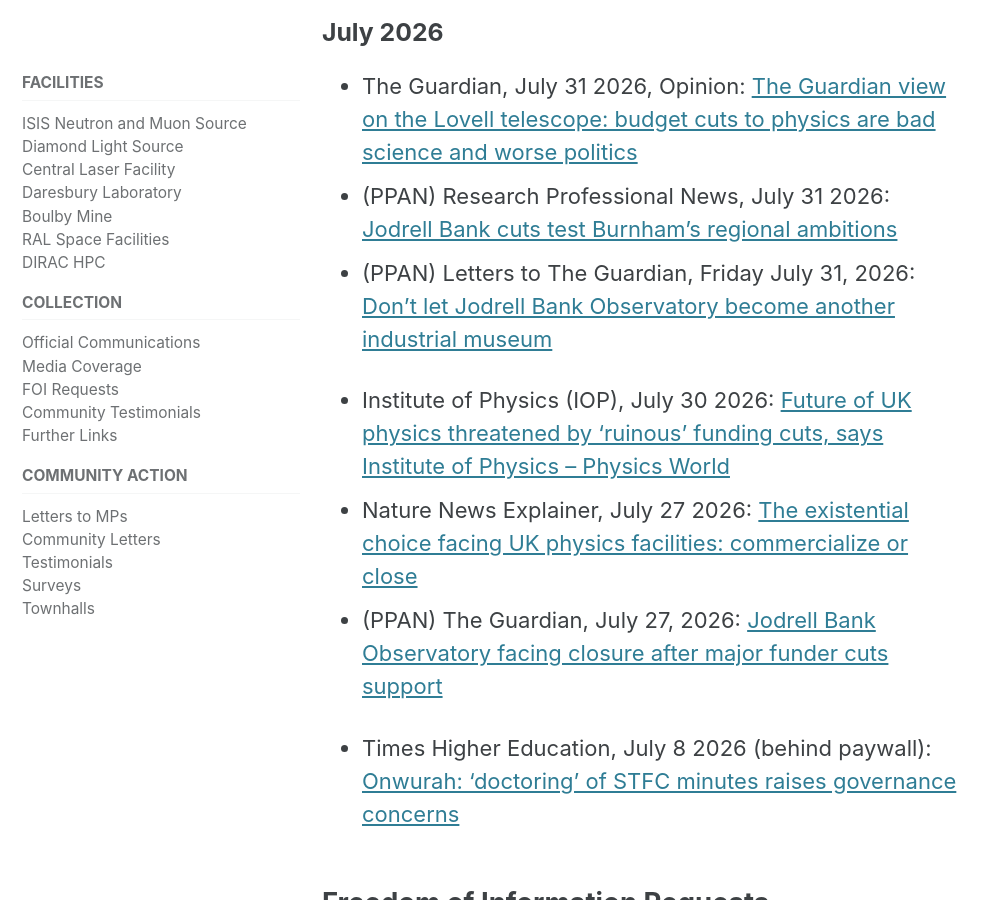
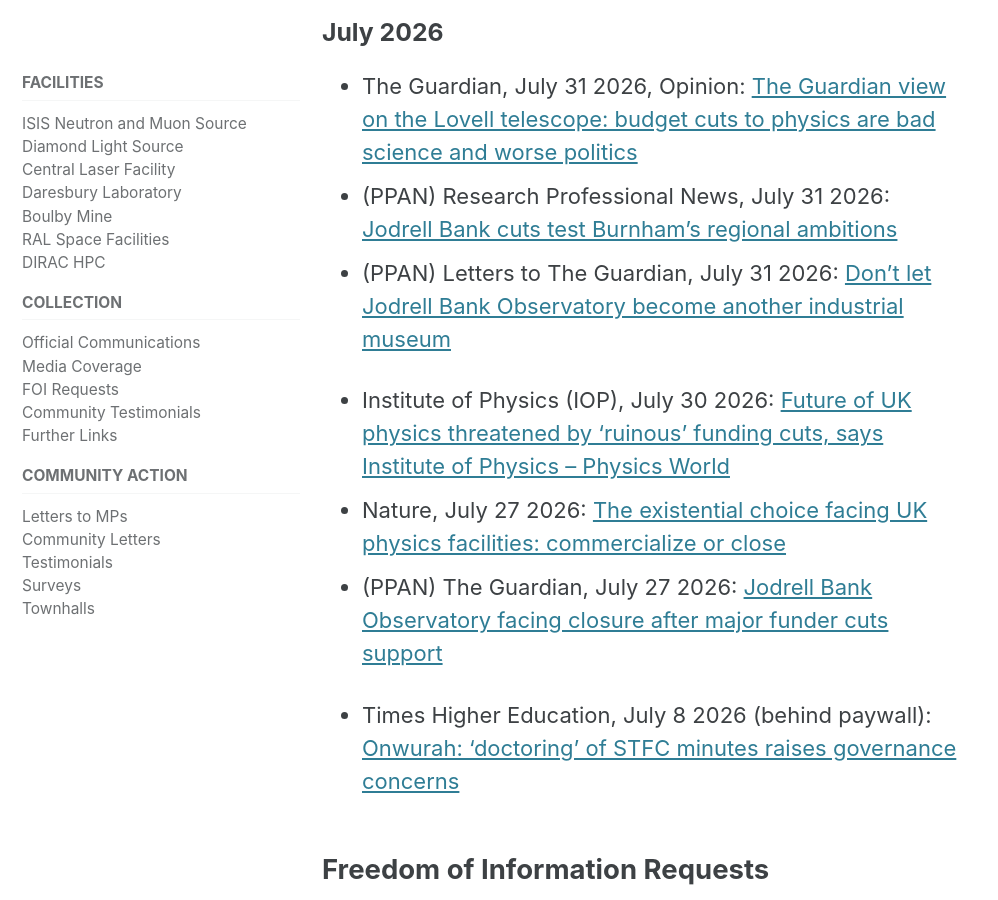
Before and after one commit to research-facilities-community/index, a Jekyll site: the page built from _pages/collection.md, in a window 1280 px wide and 900 px high, scrolled down 3578 px. Shown: the whole window, without its empty margins (0-998 px from the left). Built offline with Jekyll 4.4.1, drawn with Linux system fonts in a browser that asks for light colours; cached includes are drawn as plain includes.

Commit message:
Fix date formatting and update article references

```diff
--- a/_pages/collection.md
+++ b/_pages/collection.md
@@ -69,11 +69,11 @@
 
 - The Guardian, July 31 2026, Opinion: [The Guardian view on the Lovell telescope: budget cuts to physics are bad science and worse politics](https://www.theguardian.com/commentisfree/2026/jul/31/the-guardian-view-on-the-lovell-telescope-cuts-physics-bad-science-politics)
 - (PPAN) Research Professional News, July 31 2026: [Jodrell Bank cuts test Burnham’s regional ambitions](https://www.researchprofessionalnews.com/rr-news-uk-research-councils-2026-7-jodrell-bank-cuts-first-test-to-burnham-s-regional-ambitions/ )
-- (PPAN) Letters to The Guardian, Friday July 31, 2026: [Don’t let Jodrell Bank Observatory become another industrial museum](https://www.theguardian.com/science/2026/jul/31/dont-let-jodrell-bank-observatory-become-another-industrial-museum)
+- (PPAN) Letters to The Guardian, July 31 2026: [Don’t let Jodrell Bank Observatory become another industrial museum](https://www.theguardian.com/science/2026/jul/31/dont-let-jodrell-bank-observatory-become-another-industrial-museum)
 
 - Institute of Physics (IOP), July 30 2026: [Future of UK physics threatened by 'ruinous' funding cuts, says Institute of Physics – Physics World](https://physicsworld.com/a/future-of-uk-physics-threatened-by-ruinous-funding-cuts-says-institute-of-physics/)
-- Nature News Explainer, July 27 2026: [The existential choice facing UK physics facilities: commercialize or close](https://www.nature.com/articles/d41586-026-02171-7)
-- (PPAN) The Guardian, July 27, 2026: [Jodrell Bank Observatory facing closure after major funder cuts support](https://www.theguardian.com/science/2026/jul/27/jodrell-bank-observatory-facing-closure-uk )
+- Nature, July 27 2026: [The existential choice facing UK physics facilities: commercialize or close](https://www.nature.com/articles/d41586-026-02171-7)
+- (PPAN) The Guardian, July 27 2026: [Jodrell Bank Observatory facing closure after major funder cuts support](https://www.theguardian.com/science/2026/jul/27/jodrell-bank-observatory-facing-closure-uk )
 
 
 - Times Higher Education, July 8 2026 (behind paywall): [Onwurah: ‘doctoring’ of STFC minutes raises governance concerns](https://www.timeshighereducation.com/news/onwurah-doctoring-stfc-minutes-raises-governance-concerns)
```
